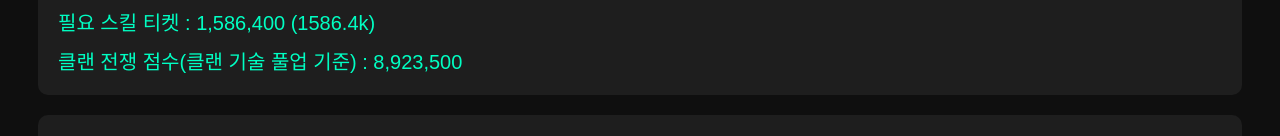
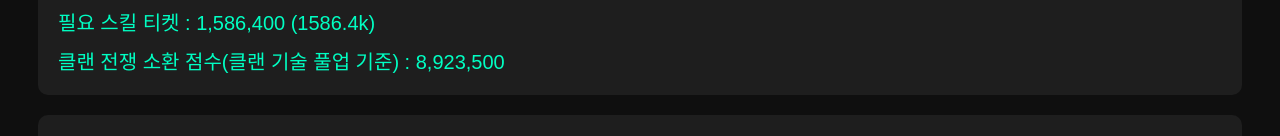
Before and after one commit to D-Troud/skill-calculator, a plain HTML site: page index.html in a window 1280 px wide. Shown: the part 745-881 px from the top of the page. Drawn offline with Linux system fonts and the light colour scheme.

Commit message:
Update index.html

```diff
--- a/index.html
+++ b/index.html
@@ -203,7 +203,7 @@ ticketResult.innerText=
 
 // 클랜 전쟁 점수 결과 출력
 clanScoreResult.innerText=
-"클랜 전쟁 점수(클랜 기술 풀업 기준) : "+clanScore.toLocaleString()
+"클랜 전쟁 소환 점수(클랜 기술 풀업 기준) : "+clanScore.toLocaleString()
 }
 
 // 🔥 표 생성
```
